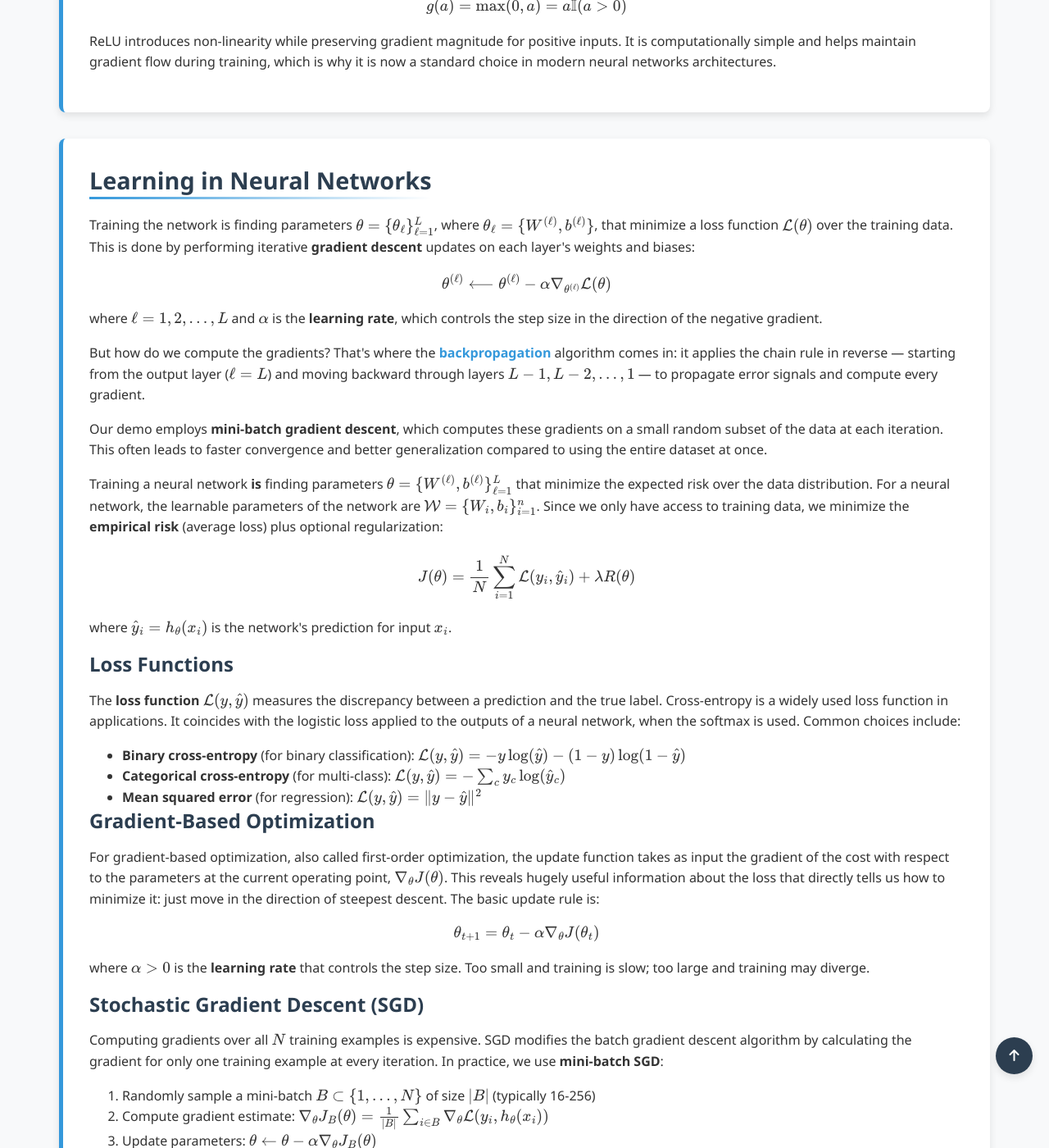
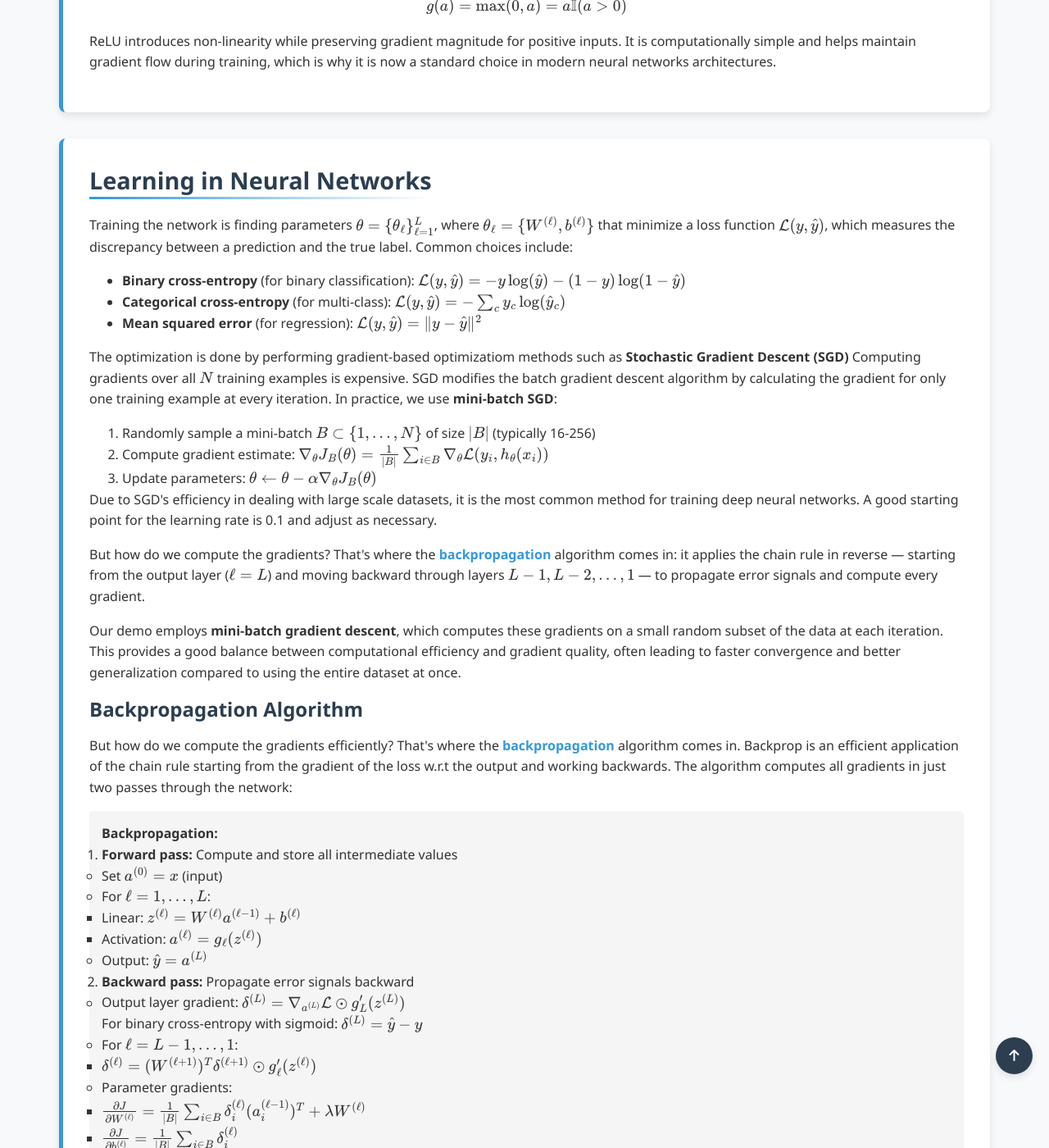
Before and after one commit to Yusukey01/yusukey01.github.io, a Jekyll site: the page built from Mathematics/Machine_learning/neural_networks.html, in a window 1280 px wide and 1400 px high, scrolled down 2019 px. Shown: the whole window at 82% size. Built offline with Jekyll 4.4.1, drawn with Linux system fonts in a browser that asks for light colours; some of the changed text lies outside the part shown.

Commit message:
update NNs contents

```diff
--- a/Mathematics/Machine_learning/neural_networks.html
+++ b/Mathematics/Machine_learning/neural_networks.html
@@ -111,68 +111,18 @@ uses_python: false
 
                 <p>
                     Training the network is finding parameters \( \theta = \{ \theta_\ell \}_{\ell=1}^L \), where
-                    \( \theta_\ell = \{ W^{(\ell)}, b^{(\ell)} \} \), that minimize a loss function \( \mathcal{L}(\theta) \) over
-                    the training data. This is done by performing iterative <strong>gradient descent</strong> updates on
-                    each layer's weights and biases:
-
-                    \[
-                    \theta^{(\ell)} \longleftarrow \theta^{(\ell)} - \alpha \nabla_{\theta^{(\ell)}} \mathcal{L}(\theta)
-                    \]
-                    where \(\ell = 1, 2, \dots, L\) and \( \alpha \) is the <strong>learning rate</strong>, which controls the
-                    step size in the direction of the negative gradient.
-                </p>
-
-                <p>
-                    But how do we compute the gradients? That's where the <a href="../Calculus/jacobian.html"><strong>backpropagation</strong></a> algorithm
-                    comes in: it applies the chain rule in reverse — starting from the output layer (\(\ell = L\)) and moving backward through layers
-                    \(L-1, L-2,\dots,1\) — to propagate error signals and compute every gradient.
-                </p>
-
-                <p>
-                    Our demo employs <strong>mini-batch gradient descent</strong>, which computes these gradients on a small random subset of the data at
-                    each iteration. This often leads to faster convergence and better generalization compared to using the entire dataset at once.
-                </p>
-
-
-
-                <p>
-                    Training a neural network <strong>is</strong> finding parameters \( \theta = \{ W^{(\ell)}, b^{(\ell)} \}_{\ell=1}^L \) that minimize
-                    the expected risk over the data distribution. For a neural network, the learnable parameters of the network are
-                    $\mathcal{W} = \{W_i, b_i\}_{i=1}^n$. Since we only have access to training data, we minimize the <strong>empirical risk</strong>
-                    (average loss) plus optional regularization:
-                    \[
-                    J(\theta) = \frac{1}{N} \sum_{i=1}^{N} \mathcal{L}(y_i, \hat{y}_i) + \lambda R(\theta)
-                    \]
-                    where \( \hat{y}_i = h_\theta(x_i) \) is the network's prediction for input \( x_i \).
-                </p>
-
-                <h3>Loss Functions</h3>
-                <p>
-                    The <strong>loss function</strong> \( \mathcal{L}(y, \hat{y}) \) measures the discrepancy between a prediction and the true label.
-                    Cross-entropy is a widely used loss function in applications. It coincides with the logistic loss applied to
-                    the outputs of a neural network, when the softmax is used. Common choices include:
-                </p>
+                    \( \theta_\ell = \{ W^{(\ell)}, b^{(\ell)} \} \) that minimize a loss function \(\mathcal{L}(y, \hat{y})\), which
+                    measures the discrepancy between a prediction and the true label. Common choices include:
                     <ul style="padding-left: 40px;">
                     <li><strong>Binary cross-entropy</strong> (for binary classification): \( \mathcal{L}(y, \hat{y}) = -y \log(\hat{y}) - (1-y) \log(1-\hat{y}) \)</li>
                     <li><strong>Categorical cross-entropy</strong> (for multi-class): \( \mathcal{L}(y, \hat{y}) = -\sum_c y_c \log(\hat{y}_c) \)</li>
                     <li><strong>Mean squared error</strong> (for regression): \( \mathcal{L}(y, \hat{y}) = \|y - \hat{y}\|^2 \)</li>
                     </ul>
+                </p>
+                <p>
+                    The optimization is done by performing gradient-based optimizatiom methods such as
+                    <strong>Stochastic Gradient Descent (SGD)</strong>
 
-                <h3>Gradient-Based Optimization</h3>
-                <p>
-                    For gradient-based optimization, also called first-order optimization, the update function takes as input the gradient of
-                    the cost with respect to the parameters at the current operating point, $\nabla_{\theta}J(\theta)$. This reveals hugely useful
-                    information about the loss that directly tells us how to minimize it: just move in the direction of steepest descent.
-                    The basic update rule is:
-                    \[
-                    \theta_{t+1} = \theta_t - \alpha \nabla_\theta J(\theta_t)
-                    \]
-                    where \( \alpha > 0 \) is the <strong>learning rate</strong> that controls the step size. Too small and training is slow;
-                    too large and training may diverge.
-                </p>
-
-                <h3>Stochastic Gradient Descent (SGD)</h3>
-                <p>
                     Computing gradients over all \( N \) training examples is expensive. SGD modifies the batch gradient descent
                     algorithm by calculating the gradient for only one training example at every iteration. In practice, we use
                     <strong>mini-batch SGD</strong>:
@@ -185,6 +135,18 @@ uses_python: false
                 <p>
                         Due to SGD's efficiency in dealing with large scale datasets, it is the most common method for training deep neural networks.
                         A good starting point for the learning rate is 0.1 and adjust as necessary.
+                </p>
+
+                <p>
+                    But how do we compute the gradients? That's where the <a href="../Calculus/jacobian.html"><strong>backpropagation</strong></a> algorithm
+                    comes in: it applies the chain rule in reverse — starting from the output layer (\(\ell = L\)) and moving backward through layers
+                    \(L-1, L-2,\dots,1\) — to propagate error signals and compute every gradient.
+                </p>
+
+                <p>
+                    Our demo employs <strong>mini-batch gradient descent</strong>, which computes these gradients on a small random subset of the data at
+                    each iteration. This provides a good balance between computational efficiency and gradient quality, often leading to faster convergence
+                    and better generalization compared to using the entire dataset at once.
                 </p>
 
                 <h3>Backpropagation Algorithm</h3>
@@ -234,48 +196,6 @@ uses_python: false
                     For ReLU: \( g'(z) = \mathbb{I}(z > 0) \), and for sigmoid: \( g'(z) = \sigma(z)(1-\sigma(z)) \).
                 </p>
 
-                <p>
-                    Our demo employs <strong>mini-batch gradient descent</strong>, which computes these gradients on a small random subset
-                    of the data at each iteration. This provides a good balance between computational efficiency and gradient quality,
-                    often leading to faster convergence and better generalization compared to using the entire dataset at once.
-                </p>
-
-                <h3>Momentum and Advanced Optimizers</h3>
-                <p>
-                    Momentum is an extension to the gradient descent optimization algorithm that builds inertia in a search direction
-                    to overcome local minima and oscillation of noisy gradients. It's based on the same concept of momentum in physics.
-                    The update rule with momentum is:
-                    \[
-                    \begin{align}
-                    v_{t+1} &= \beta v_t + (1-\beta) \nabla_\theta J(\theta_t) \\
-                    \theta_{t+1} &= \theta_t - \alpha v_{t+1}
-                    \end{align}
-                    \]
-                    where \( \beta \in [0,1) \) is the momentum coefficient (typically 0.9). By taking past gradients into account,
-                    the steps become smoothed out, reducing oscillations.
-                </p>
-
-                <p>
-                    Modern optimizers like <strong>Adam</strong> combine momentum with adaptive learning rates for each parameter,
-                    often leading to faster convergence. These methods are particularly effective for training deep neural networks.
-                </p>
-
-                <h3>Regularization Techniques</h3>
-                <p>
-                    To prevent overfitting and ensure good generalization, we employ various regularization techniques:
-                </p>
-                <ul style="padding-left: 40px;">
-                    <li><strong>L2 regularization</strong> (weight decay): Adds penalty \( R(\theta) = \frac{1}{2} \sum_{\ell,i,j} (W^{(\ell)}_{ij})^2 \) to the loss</li>
-                    <li><strong>Dropout</strong>: Randomly zeros out neurons during training with probability \( p \), forcing the network to learn redundant representations</li>
-                    <li><strong>Early stopping</strong>: Stops training when validation loss plateaus or starts increasing</li>
-                    <li><strong>Gradient clipping</strong>: Prevents exploding gradients by scaling them when their norm exceeds a threshold</li>
-                </ul>
-
-                <p>
-                    These techniques, combined with proper initialization (like Xavier/Glorot initialization), help ensure stable training
-                    and good performance on unseen data.
-                </p>
-
             </section>
 
             <section id="demo" class="section-content">
```
Also changed, not shown: other parts of Mathematics/Machine_learning/neural_networks.html (+1 -1 lines). Lines whose indentation alone changed are shown as unchanged.
